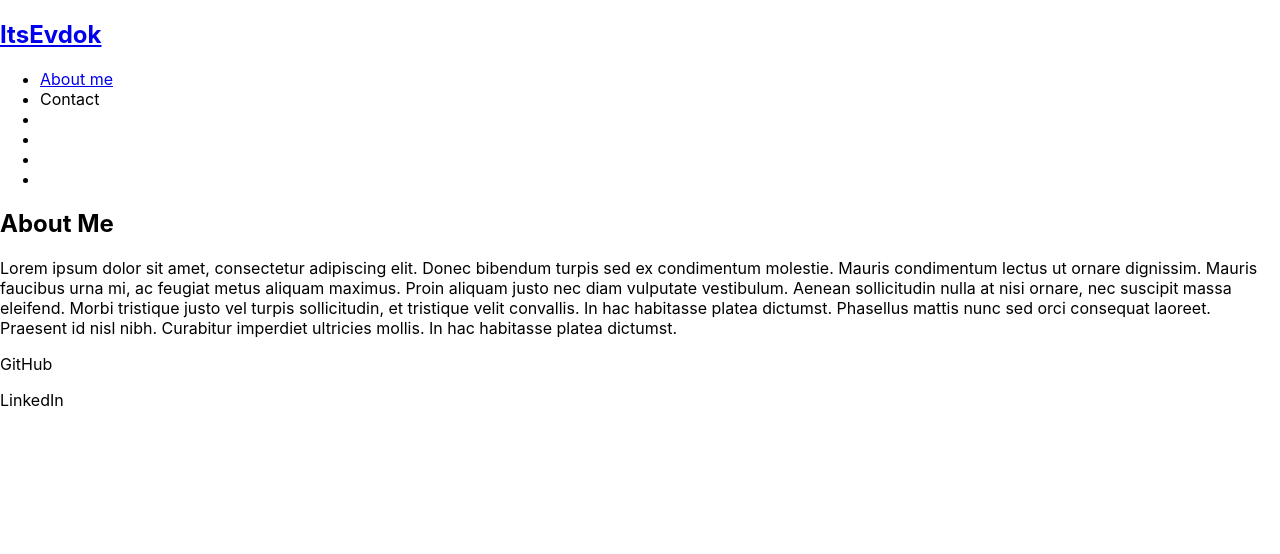
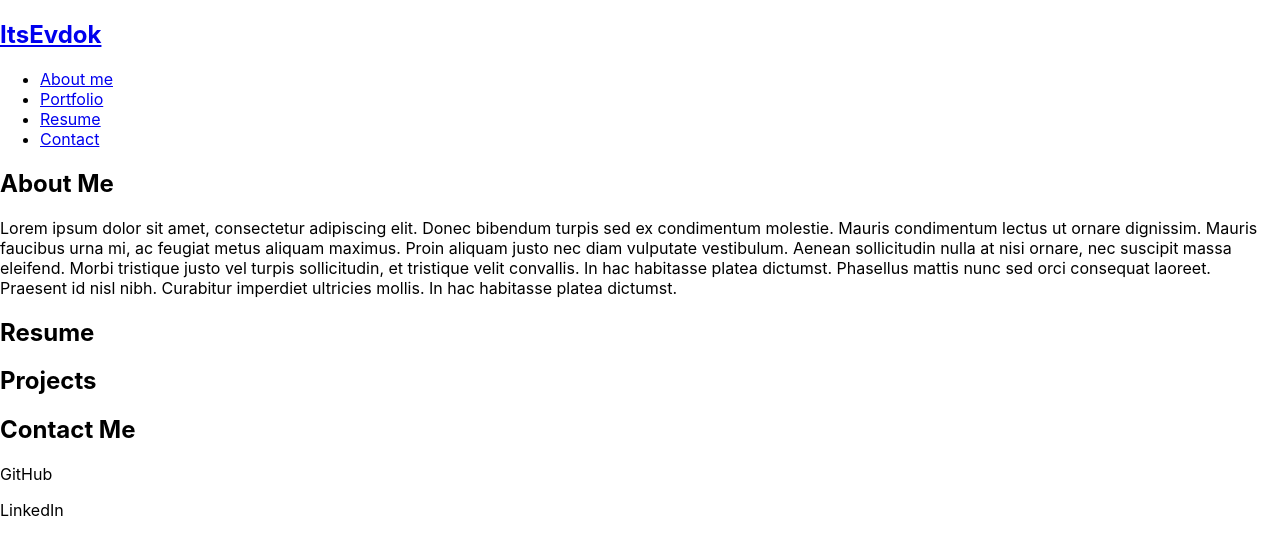
Before and after one commit to ItsEvdok/Main-Portfolio, a React (Create React App) app in the folder main-portfolio/: page / in a window 1280 px wide. Shown: the top 554 px of the page. Built offline with nearby package versions, Linux system fonts and the light colour scheme.

Commit message:
set up basic pages

```diff
--- a/main-portfolio/src/App.js
+++ b/main-portfolio/src/App.js
@@ -1,36 +1,22 @@
-import React, { useState } from 'react';
+import React from 'react';
 import Nav from './components/Nav';
 import About from './components/About';
+import Resume from './components/Resume';
+import Portfolio from './components/Portfolio';
+import Contact from './components/Contact';
 import Footer from './components/Footer';
 
 function App() {
-  const [categories] = useState([
-    {
-      name: 'commercial',
-      description: 'Photos of grocery stores, food trucks, and other commercial projects',
-    },
-    { name: 'portraits', description: 'Portraits of people in my life' },
-    { name: 'food', description: 'Delicious delicacies' },
-    { name: 'landscape', description: 'Fields, farmhouses, waterfalls, and the beauty of nature' },
-  ]);
-
-  const [currentCategory, setCurrentCategory] = useState(categories[0]);
-
-  const [contactSelected, setContactSelected] = useState(false);
 
   return (
     <div>
-      <header>
-        <Nav
-          categories={categories}
-          setCurrentCategory={setCurrentCategory}
-          currentCategory={currentCategory}
-          contactSelected={contactSelected}
-          setContactSelected={setContactSelected}></Nav>
-        <main>
-          <About></About>
-        </main>
-      </header>
+      <Nav></Nav>
+      <main>
+        <About></About>
+        <Resume></Resume>
+        <Portfolio></Portfolio>
+        <Contact></Contact>
+      </main>
       <Footer></Footer>
     </div>
   );
--- a/main-portfolio/src/components/Contact/index.js
+++ b/main-portfolio/src/components/Contact/index.js
@@ -0,0 +1,11 @@
+import React from 'react';
+
+function Contact() {
+    return (
+        <section>
+            <h2> Contact Me </h2>
+        </section>
+    )
+}
+
+export default Contact;
--- a/main-portfolio/src/components/Nav/index.js
+++ b/main-portfolio/src/components/Nav/index.js
@@ -1,13 +1,6 @@
 import React from 'react';
 
-function Nav(props) {
-  const {
-    categories = [],
-    setCurrentCategory,
-    contactSelected,
-    currentCategory,
-    setContactSelected,
-  } = props;
+function Nav() {
 
   return (
     <header className="flex-row px-1">
@@ -19,30 +12,25 @@ function Nav(props) {
       <nav>
         <ul className="flex-row">
           <li className="mx-2">
-            <a data-testid="about" href="#about" onClick={() => setContactSelected(false)}>
+            <a data-testid="about" href="#about">
               About me
             </a>
           </li>
-          <li className={`mx-2 ${contactSelected && 'navActive'}`}>
-            <span onClick={() => setContactSelected(true)}>Contact</span>
+          <li>
+            <a data-testid="portfolio" href="#portfolio">
+                Portfolio
+            </a>
           </li>
-          {categories.map((category) => (
-            <li
-              className={`mx-1 ${
-                currentCategory.name === category.name && !contactSelected && 'navActive'
-                }`}
-              key={category.name}
-            >
-              <span
-                onClick={() => {
-                  setCurrentCategory(category);
-                  setContactSelected(false);
-                }}
-              >
-
-              </span>
-            </li>
-          ))}
+          <li>
+            <a data-testid="resume" href="#resume">
+                Resume
+            </a>
+          </li>
+          <li>
+            <a data-testid="contact" href="#contact">
+                Contact
+            </a>
+          </li>
         </ul>
       </nav>
     </header>
--- a/main-portfolio/src/components/Portfolio/index.js
+++ b/main-portfolio/src/components/Portfolio/index.js
@@ -0,0 +1,11 @@
+import React from 'react';
+
+function Portfolio() {
+    return (
+        <section>
+            <h2> Projects </h2>
+        </section>
+    )
+}
+
+export default Portfolio;
--- a/main-portfolio/src/components/Resume/index.js
+++ b/main-portfolio/src/components/Resume/index.js
@@ -0,0 +1,11 @@
+import React from 'react';
+
+function Resume() {
+    return (
+        <section>
+            <h2> Resume </h2>
+        </section>
+    );
+}
+
+export default Resume;
```
